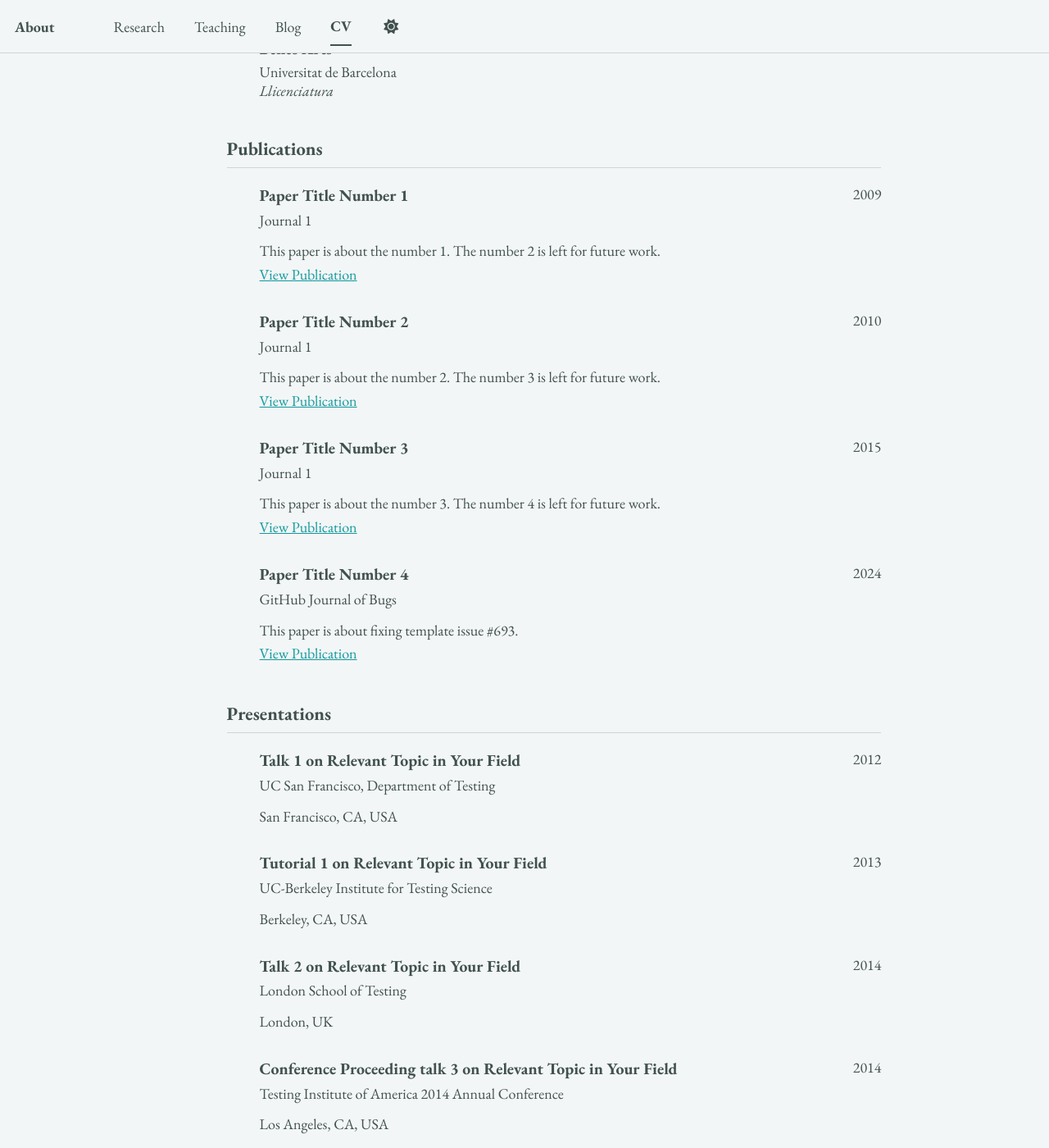
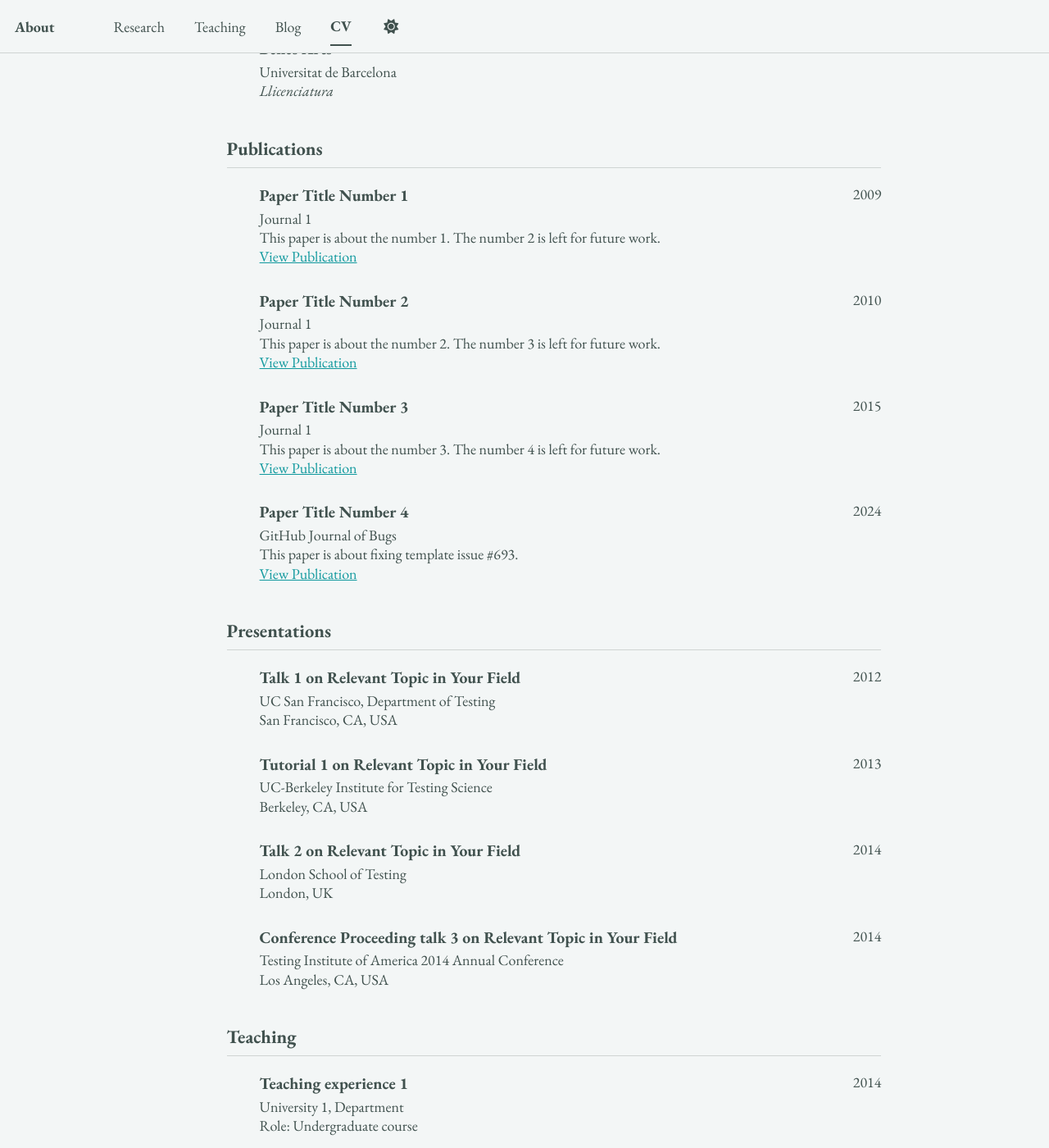
Before and after one commit to epujol90/epujol90.github.io, a Jekyll site: the page built from _pages/cv-json.md, in a window 1280 px wide and 1400 px high, scrolled down 836 px. Shown: the whole window at 82% size. Built offline with Jekyll 4.4.1, drawn with Linux system fonts in a browser that asks for light colours; a script bundle is joined from its source files by our own code; library files that are not in the unit come from our copies.

Commit message:
Update cv-template.html

```diff
--- a/_includes/cv-template.html
+++ b/_includes/cv-template.html
@@ -31,8 +31,8 @@
     margin-bottom: 0;
   }
 
-  .cv-education .cv-item-subtitle,
-  .cv-education .cv-item-detail {
+  .cv-item-subtitle,
+  .cv-item-detail {
     margin-bottom: 0;
     margin-top: 0;
     padding-bottom: 0;
```
